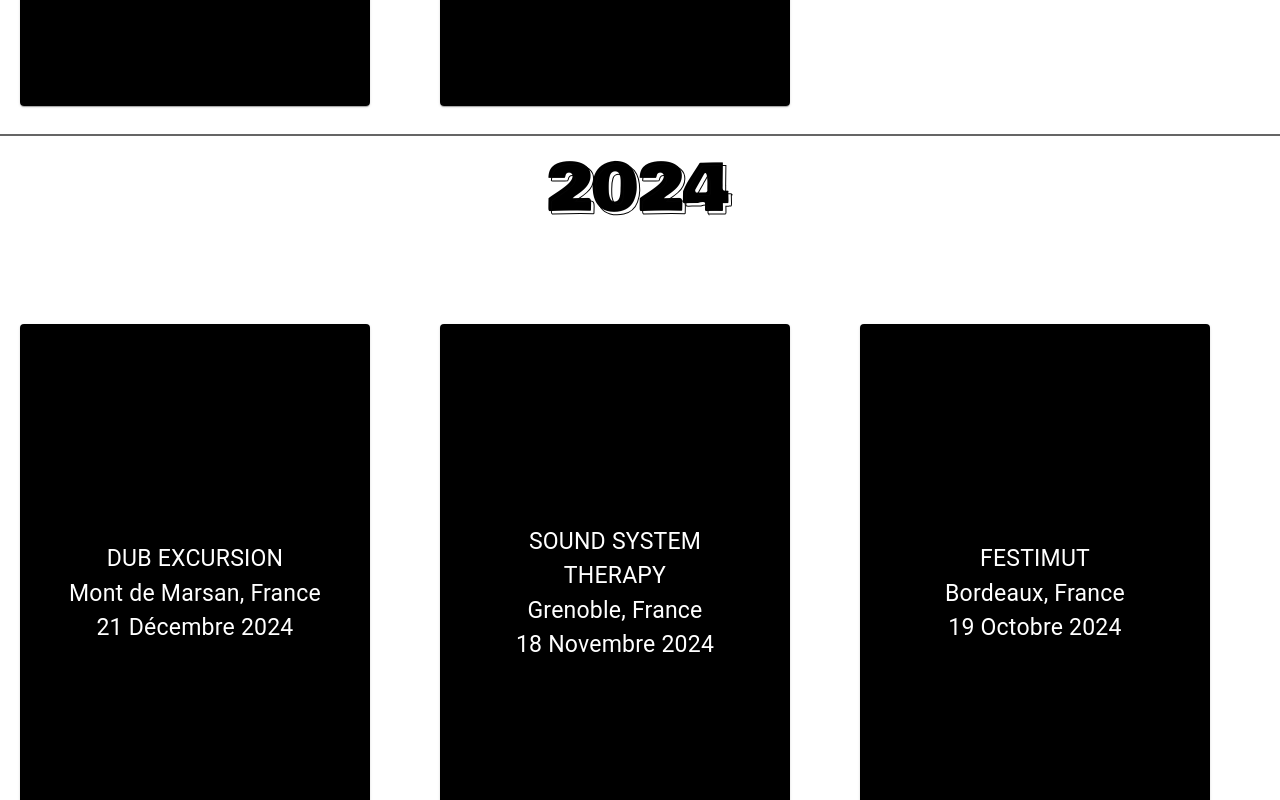
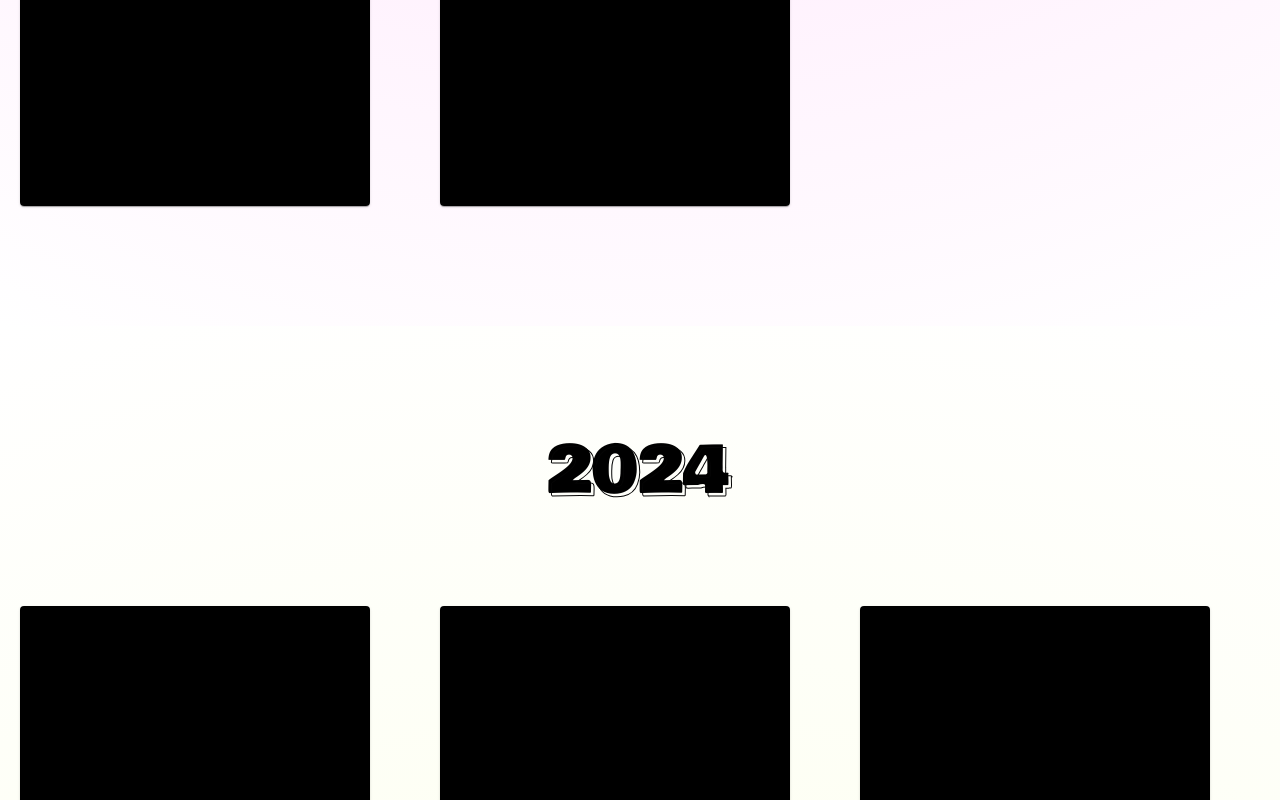
Before and after one commit to mnadea001/portfolioDona, a React (Vite) app: page /projects in a window 1280 px wide. Shown: the part 2500-3300 px from the top of the page. Built offline with nearby package versions, Linux system fonts and the light colour scheme; a web font is replaced by a local one.

Commit message:
fix design

```diff
--- a/src/components/ProjectsSection.css
+++ b/src/components/ProjectsSection.css
@@ -36,3 +36,22 @@
   text-shadow: -3px -3px #000000 !important;
 
 }
+
+.year-box {
+  width: 100%;
+  padding-top: 100px;
+  padding-bottom: 100px;
+  background: rgb(245,255,180);
+  background: -moz-radial-gradient(circle, rgba(245,255,180,0.44441526610644255) 0%, rgba(255,255,255,1) 100%);
+  background: -webkit-radial-gradient(circle, rgba(245,255,180,0.44441526610644255) 0%, rgba(255,255,255,1) 100%);
+  background: radial-gradient(circle, rgba(245,255,180,0.44441526610644255) 0%, rgba(255,255,255,1) 100%);
+}
+.year-box-pink {
+  width: 100%;
+  padding-top: 100px;
+  padding-bottom: 100px;
+  background: rgb(255,180,246);
+  background: -moz-radial-gradient(circle, rgba(255,180,246,0.53125) 0%, rgba(255,255,255,1) 100%);
+  background: -webkit-radial-gradient(circle, rgba(255,180,246,0.53125) 0%, rgba(255,255,255,1) 100%);
+  background: radial-gradient(circle, rgba(255,180,246,0.53125) 0%, rgba(255,255,255,1) 100%);
+}
--- a/src/components/ProjectsSection.tsx
+++ b/src/components/ProjectsSection.tsx
@@ -17,6 +17,8 @@
         <span>retour</span>
       </button>
       <section className="projets-content">
+
+        <div className="year-box-pink">
         <section className="projets">
         <img
   src={dates}
@@ -28,28 +30,35 @@
         </section>
         <p className="year-title">2025</p>
         <AccordionList projects={dates2025} />
-        <hr />
+        </div>
+
+        <div className="year-box">
         <p className="year-title">2024</p>
         <AccordionList projects={dates2024} />
-        <hr />
+        </div>
+        <div className="year-box-pink">
         <p className="year-title">2023</p>
         <AccordionList projects={dates2023} />
-        <hr />
+        </div>
+        <div className="year-box">
         <p className="year-title">2022</p>
 
         <AccordionList projects={dates2022} />
-        <hr />
+        </div>
+        <div className="year-box-pink">
         <p className="year-title">2021</p>
         <p>
           * <em>année covid / soirées privées</em>
         </p>
         <AccordionList projects={dates2021} />
-        <hr />
+        </div>
+        <div className="year-box">
         <p className="year-title">2020</p>
         <p>
           * <em>année covid / soirées privées</em>
         </p>
         <AccordionList projects={dates2020} />
+        </div>
       </section>
     </>
   )
```
